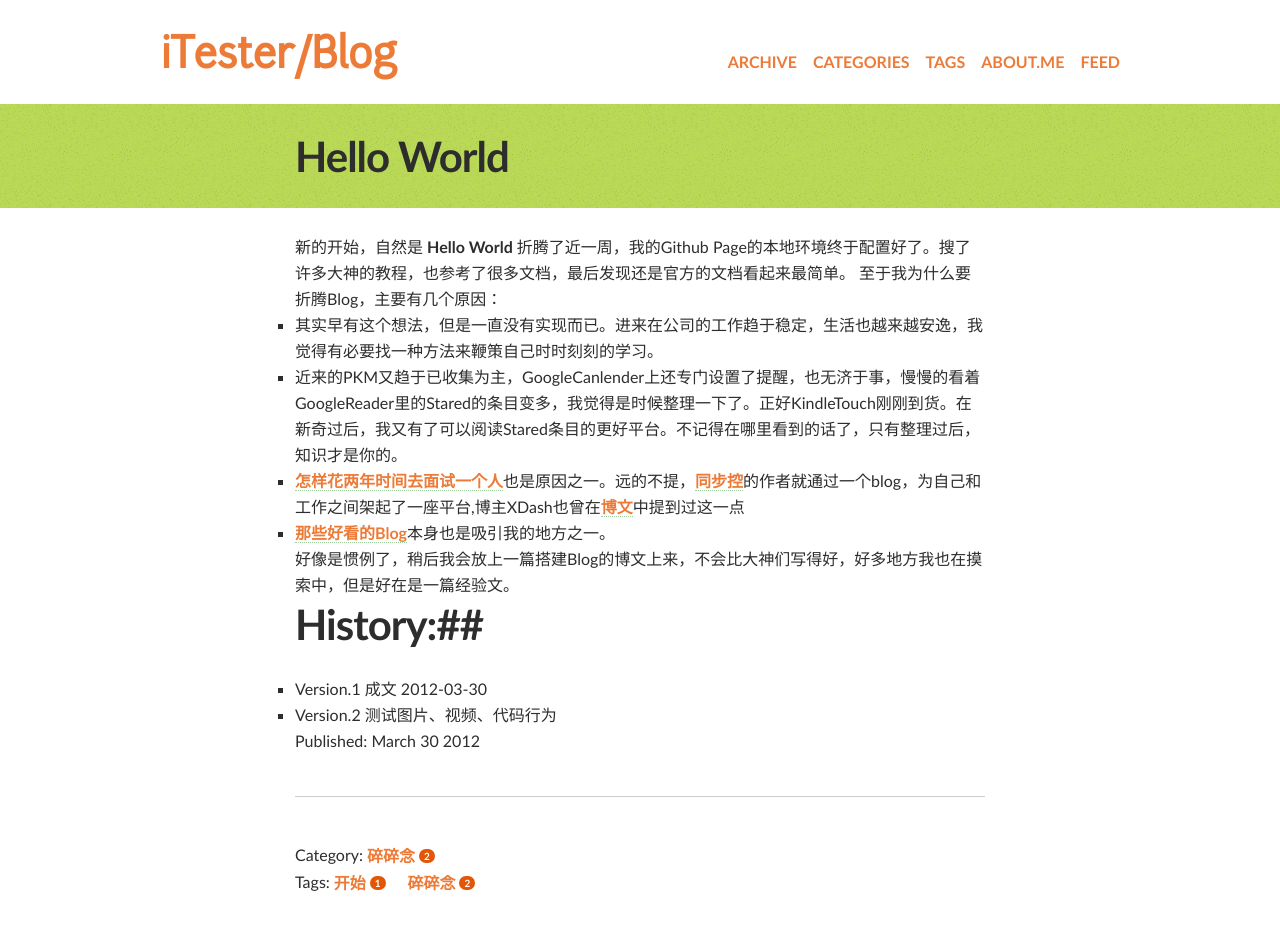
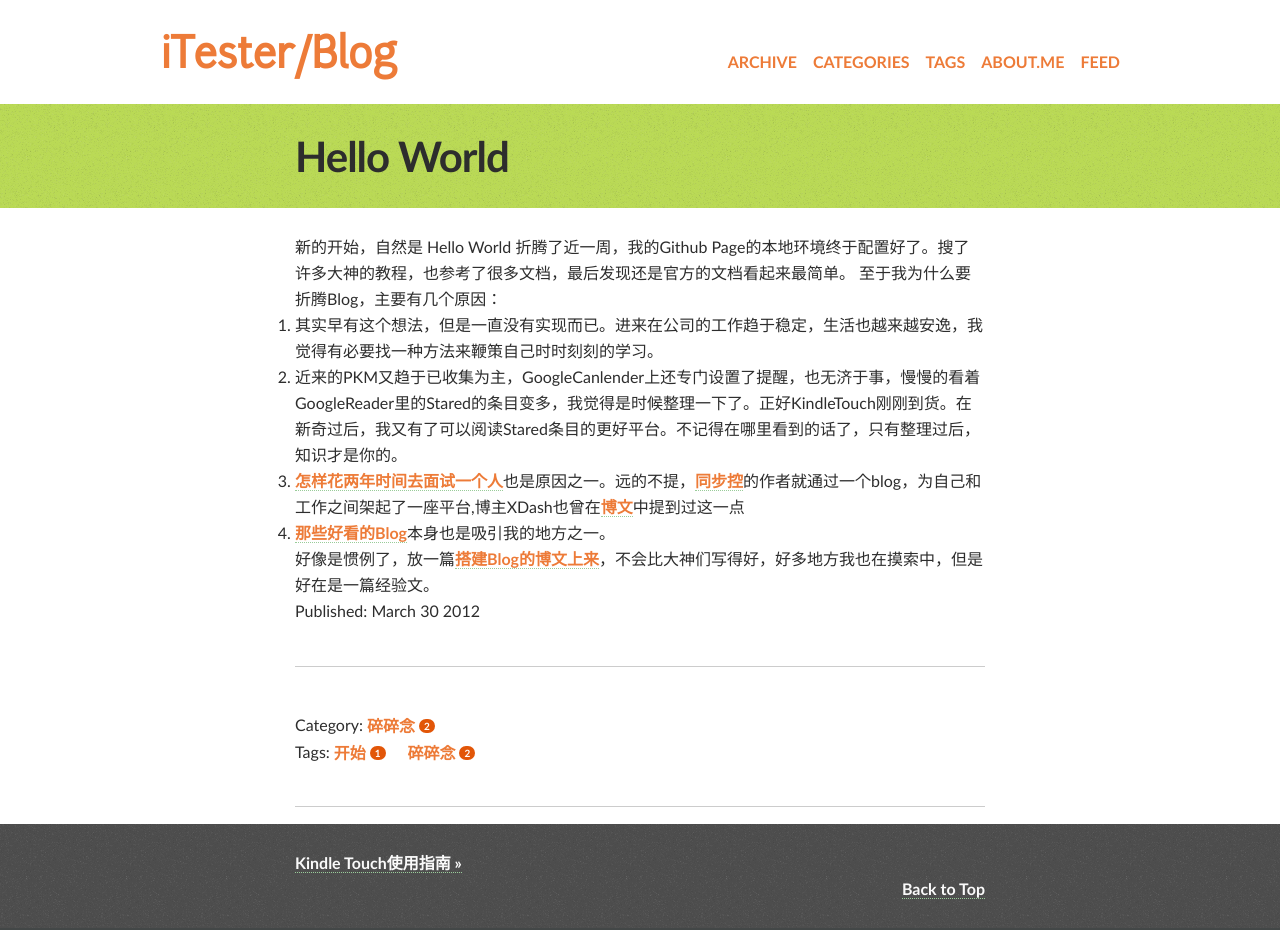
Before and after one commit to sunfanwu/itester.github.com, a Jekyll site: the page built from _posts/2012-03-30-hello-world.md, in a window 1280 px wide, cut to the strip 0-930 px from the top of the page. Built offline with Jekyll 4.4.1, drawn with Linux system fonts in a browser that asks for light colours; Markdown is read by kramdown in place of the engine named in the settings; comment, search, counter and statistics services are not loaded.

Commit message:
Updated _posts/2012-03-30-hello-world.md

```diff
--- a/_posts/2012-03-30-hello-world.md
+++ b/_posts/2012-03-30-hello-world.md
@@ -4,27 +4,20 @@ title: "Hello World"
 description: "新的开始"
 category: "碎碎念"
 tags: [开始, 碎碎念]
+published: true
 ---
 {% include setup %}
 
-新的开始，自然是 **Hello World**
+新的开始，自然是 Hello World
 折腾了近一周，我的Github Page的本地环境终于配置好了。搜了许多大神的教程，也参考了很多文档，最后发现还是官方的文档看起来最简单。
 至于我为什么要折腾Blog，主要有几个原因：
 
-<!--more-->
+1. 其实早有这个想法，但是一直没有实现而已。进来在公司的工作趋于稳定，生活也越来越安逸，我觉得有必要找一种方法来鞭策自己时时刻刻的学习。
 
-- 其实早有这个想法，但是一直没有实现而已。进来在公司的工作趋于稳定，生活也越来越安逸，我觉得有必要找一种方法来鞭策自己时时刻刻的学习。
+2. 近来的PKM又趋于已收集为主，GoogleCanlender上还专门设置了提醒，也无济于事，慢慢的看着GoogleReader里的Stared的条目变多，我觉得是时候整理一下了。正好KindleTouch刚刚到货。在新奇过后，我又有了可以阅读Stared条目的更好平台。不记得在哪里看到的话了，只有整理过后，知识才是你的。
 
-- 近来的PKM又趋于已收集为主，GoogleCanlender上还专门设置了提醒，也无济于事，慢慢的看着GoogleReader里的Stared的条目变多，我觉得是时候整理一下了。正好KindleTouch刚刚到货。在新奇过后，我又有了可以阅读Stared条目的更好平台。不记得在哪里看到的话了，只有整理过后，知识才是你的。
+3. [怎样花两年时间去面试一个人](http://mindhacks.cn/2011/11/04/how-to-interview-a-person-for-two-years/)也是原因之一。远的不提，[同步控](http://www.syncoo.com/)的作者就通过一个blog，为自己和工作之间架起了一座平台,博主XDash也曾在[博文](http://www.fanbing.net/my-4-years-in-jnu.html)中提到过这一点
 
-- [怎样花两年时间去面试一个人](http://mindhacks.cn/2011/11/04/how-to-interview-a-person-for-two-years/)也是原因之一。远的不提，[同步控](http://www.syncoo.com/)的作者就通过一个blog，为自己和工作之间架起了一座平台,博主XDash也曾在[博文](http://www.fanbing.net/my-4-years-in-jnu.html)中提到过这一点
+4. [那些好看的Blog](http://beiyuu.com)本身也是吸引我的地方之一。
 
-- [那些好看的Blog](http://beiyuu.com)本身也是吸引我的地方之一。
-
-好像是惯例了，稍后我会放上一篇搭建Blog的博文上来，不会比大神们写得好，好多地方我也在摸索中，但是好在是一篇经验文。
-
-
-##History:##
-
-- Version.1 成文 2012-03-30
-- Version.2 测试图片、视频、代码行为
+好像是惯例了，放一篇[搭建Blog的博文上来](http://itester.me/blog-with-github/)，不会比大神们写得好，好多地方我也在摸索中，但是好在是一篇经验文。
```
